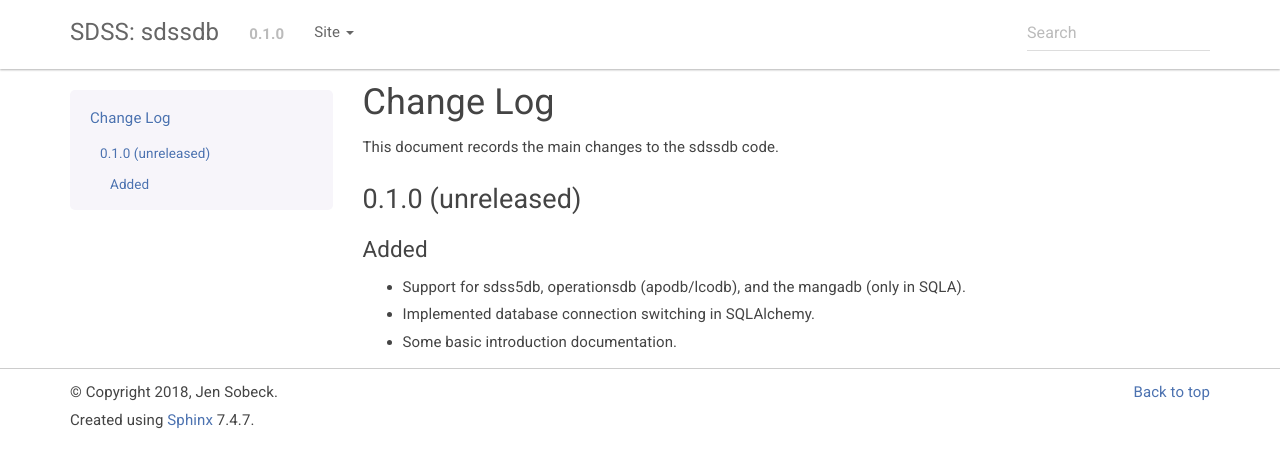
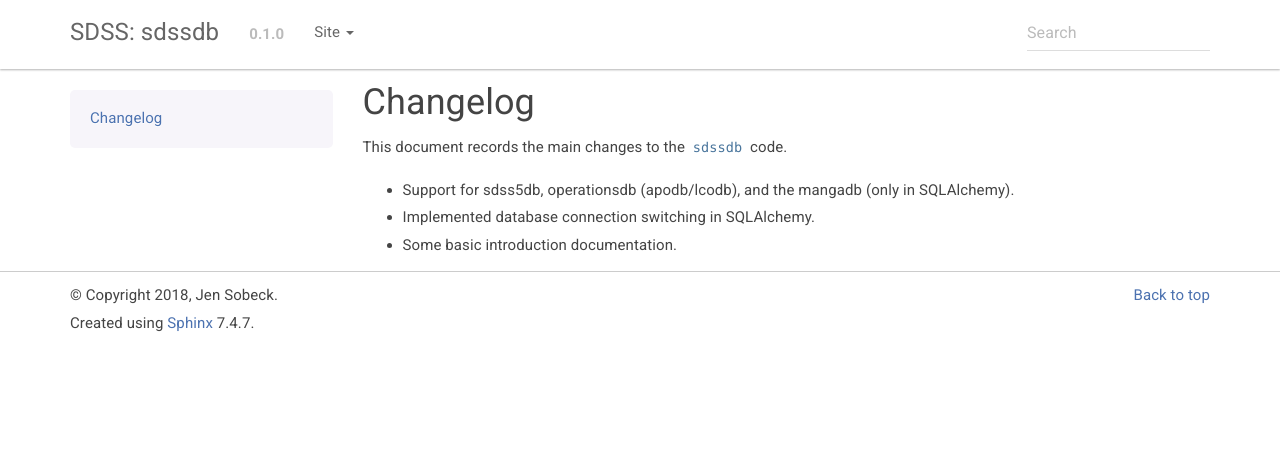
Before and after one commit to sdss/sdssdb, a Sphinx documentation site: the page built from docs/sphinx/CHANGELOG.rst, in a window 1280 px wide. Shown: the top 468 px of the page. Built offline with Sphinx 7.4.7, drawn with Linux system fonts in a browser that asks for light colours; pages that are not in the unit, such as notebooks, are missing from menus; the version number is read from the project's files by our own code.

Commit message:
Use releases for changelog

```diff
--- a/CHANGELOG.rst
+++ b/CHANGELOG.rst
@@ -1,18 +1,10 @@
 .. _sdssdb-changelog:
 
-==========
-Change Log
-==========
+Changelog
+=========
 
-This document records the main changes to the sdssdb code.
+This document records the main changes to the ``sdssdb`` code.
 
-.. _changelog-0.1.0:
-
-0.1.0 (unreleased)
-------------------
-
-Added
-^^^^^
-* Support for sdss5db, operationsdb (apodb/lcodb), and the mangadb (only in SQLA).
+* Support for sdss5db, operationsdb (apodb/lcodb), and the mangadb (only in SQLAlchemy).
 * Implemented database connection switching in SQLAlchemy.
 * Some basic introduction documentation.
--- a/docs/sphinx/conf.py
+++ b/docs/sphinx/conf.py
@@ -37,7 +37,7 @@
 # ones.
 extensions = ['sphinx.ext.autodoc', 'sphinx.ext.napoleon', 'sphinx.ext.autosummary',
               'sphinx.ext.todo', 'sphinx.ext.viewcode', 'sphinx.ext.mathjax',
-              'sphinx.ext.intersphinx']
+              'sphinx.ext.intersphinx', 'releases']
 
 # Add any paths that contain templates here, relative to this directory.
 templates_path = ['_templates']
@@ -125,6 +125,10 @@
 .. _peewee: http://docs.peewee-orm.com/en/latest/
 .. _SQLAlchemy: http://www.sqlalchemy.org/
 """
+
+releases_github_path = 'sdss/sdssdb'
+releases_document_name = ['CHANGELOG']
+releases_unstable_prehistory = True
 
 
 # -- Options for HTML output ----------------------------------------------
```
